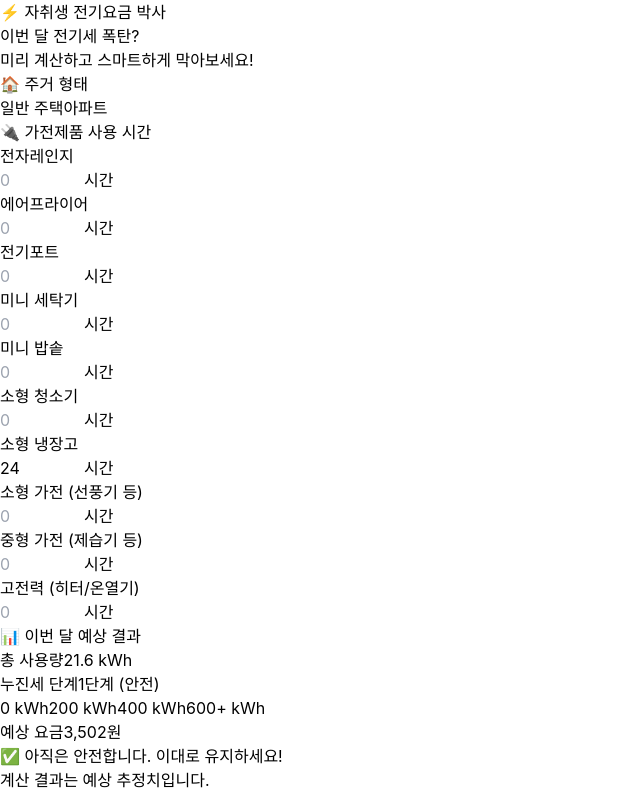
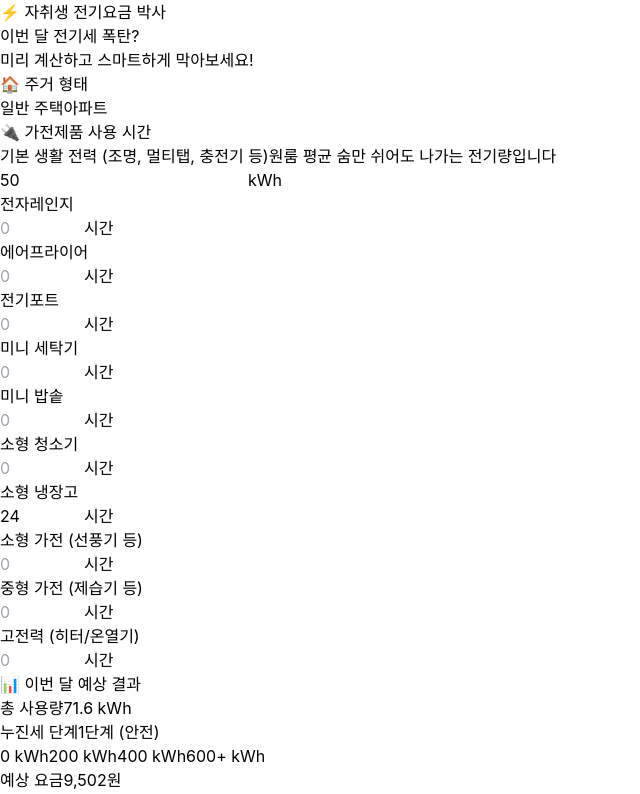
Before and after one commit to HanChangGyu/my-electric-bill, a React (Vite) app: page / in a window 1280 px wide. Shown: the top 794 px of the page, without its empty margins (0-640 px from the left). Built offline with nearby package versions, Linux system fonts and the light colour scheme; a web font is replaced by a local one.

Commit message:
기본 생활 전력 항목 추가가

```diff
--- a/src/App.jsx
+++ b/src/App.jsx
@@ -5,6 +5,12 @@ import { fetchAIAdvice } from './services/aiService';
 
 function App() {
   const [voltageType, setVoltageType] = useState('LOW_VOLTAGE');
+
+  // 기본 생활 전력 (조명, 멀티탭, 충전기 등) - kWh 직접 입력
+  const [basePowerKwh, setBasePowerKwh] = useState(() => {
+    const saved = localStorage.getItem('BASE_POWER_KWH');
+    return saved ? Number(saved) : 50; // 기본값 50 kWh
+  });
 
   // [🛡️ 방어 코드] 초기값 설정 (냉장고 24시간 고정 등)
   const [hoursData, setHoursData] = useState(() => {
@@ -32,6 +38,10 @@ function App() {
     localStorage.setItem('APPLIANCE_HOURS', JSON.stringify(hoursData));
   }, [hoursData]);
 
+  useEffect(() => {
+    localStorage.setItem('BASE_POWER_KWH', basePowerKwh.toString());
+  }, [basePowerKwh]);
+
   // [UI Helper] AI 응답 텍스트 포매팅
   const formatAIResponse = (text) => {
     if (!text) return [];
@@ -58,6 +68,14 @@ function App() {
     if (aiAdvice) setAiAdvice(""); // 값이 바뀌면 기존 조언 초기화
   };
 
+  // 기본 생활 전력(kWh) 입력 핸들러
+  const handleBasePowerChange = (value) => {
+    let numValue = Number(value);
+    if (isNaN(numValue) || numValue < 0) numValue = 0;
+    setBasePowerKwh(numValue);
+    if (aiAdvice) setAiAdvice(""); // 값이 바뀌면 기존 조언 초기화
+  };
+
   // 데이터 가공 (계산용)
   const selectedWithHours = APPLIANCE_LIST.map(app => {
     const power = app.power || 0;
@@ -65,7 +83,8 @@ function App() {
     return { ...app, power, type, hours: hoursData[app.id] || 0 };
   });
 
-  const totalKwh = calculateTotalUsage(selectedWithHours);
+  // 총 사용량 계산: 가전제품 사용량 + 기본 생활 전력
+  const totalKwh = calculateTotalUsage(selectedWithHours) + basePowerKwh;
   const totalBill = calculateBill(totalKwh, voltageType);
 
   // AI 요청 핸들러
@@ -106,10 +125,12 @@ function App() {
     setAiAdvice("");
 
     try {
-      const details = selectedWithHours
-        .filter(app => app.hours > 0)
-        .map(app => `- ${app.name}: 하루 ${app.hours}시간`)
-        .join("\n");
+      const details = [
+        `- 기본 생활 전력: ${basePowerKwh.toFixed(1)} kWh`,
+        ...selectedWithHours
+          .filter(app => app.hours > 0)
+          .map(app => `- ${app.name}: 하루 ${app.hours}시간`)
+      ].join("\n");
 
       const advice = await fetchAIAdvice({
         usage: totalKwh.toFixed(1),
@@ -180,6 +201,34 @@ function App() {
                 🔌 <span className="ml-2">가전제품 사용 시간</span>
               </h2>
               <div className="space-y-4">
+                {/* 기본 생활 전력 항목 - 맨 위에 배치 */}
+                <div className="flex items-center justify-between p-4 bg-gray-50 rounded-2xl border border-transparent hover:border-blue-200 transition-all group">
+                  <div className="flex flex-col">
+                    <span className="font-bold text-gray-700 text-base lg:text-lg group-hover:text-blue-600 transition-colors break-keep leading-tight">
+                      기본 생활 전력 (조명, 멀티탭, 충전기 등)
+                    </span>
+                    <span className="text-xs text-gray-400 mt-1">
+                      원룸 평균 숨만 쉬어도 나가는 전기량입니다
+                    </span>
+                  </div>
+                  <div className="flex items-center">
+                    <input
+                      type="number"
+                      inputMode="decimal"
+                      step="0.1"
+                      min="0"
+                      value={basePowerKwh || ''}
+                      onChange={(e) => handleBasePowerChange(e.target.value)}
+                      onKeyDown={(e) => {
+                        if (e.key === 'Enter') e.preventDefault();
+                      }}
+                      className="w-24 bg-white border border-gray-200 rounded-xl px-3 py-3 text-right font-bold text-blue-600 text-lg focus:outline-none focus:ring-2 focus:ring-blue-500 shadow-sm transition-all"
+                      placeholder="50"
+                    />
+                    <span className="text-base text-gray-400 ml-3 font-medium">kWh</span>
+                  </div>
+                </div>
+
                 {APPLIANCE_LIST.map((app) => (
                   <div key={app.id} className="flex items-center justify-between p-4 bg-gray-50 rounded-2xl border border-transparent hover:border-blue-200 transition-all group">
                     {/* [수정] 모바일 가독성: text-base(16px) 적용 */}
```
